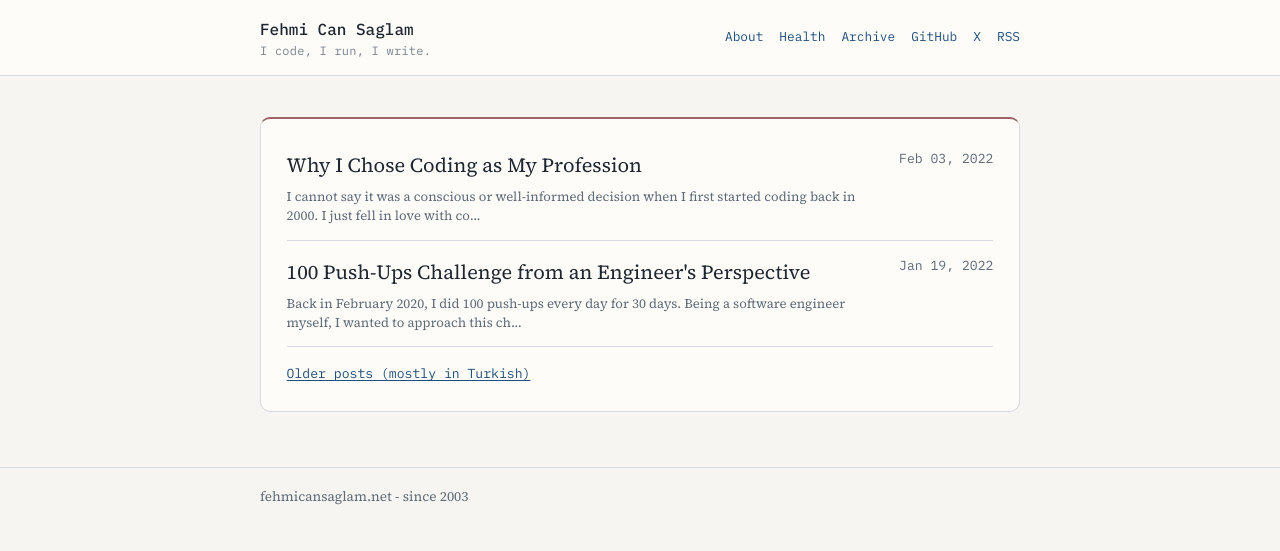
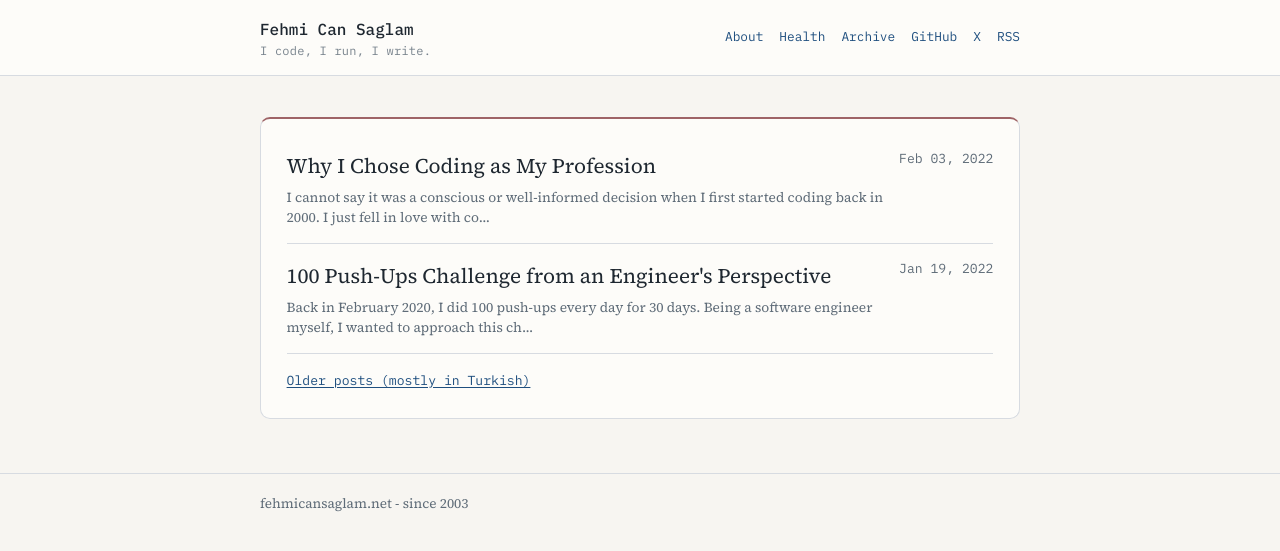
Before and after one commit to fehmicansaglam/fehmicansaglam.github.com, a Jekyll site: the page built from index.html, in a window 1280 px wide. Shown: the top 551 px of the page. Built offline with Jekyll 4.4.1, drawn with Linux system fonts in a browser that asks for light colours.

Commit message:
increase homepage post list typography slightly

```diff
--- a/assets/site.css
+++ b/assets/site.css
@@ -236,6 +236,10 @@ img {
   text-decoration: none;
 }
 
+.home .post-link {
+  font-size: 1.04em;
+}
+
 .post-link:hover,
 .post-link:focus-visible {
   color: var(--blue);
@@ -253,6 +257,10 @@ img {
   color: var(--muted);
   font-size: 0.82rem;
   line-height: 1.45;
+}
+
+.home .post-excerpt {
+  font-size: 0.86rem;
 }
 
 .archive-link {
```
